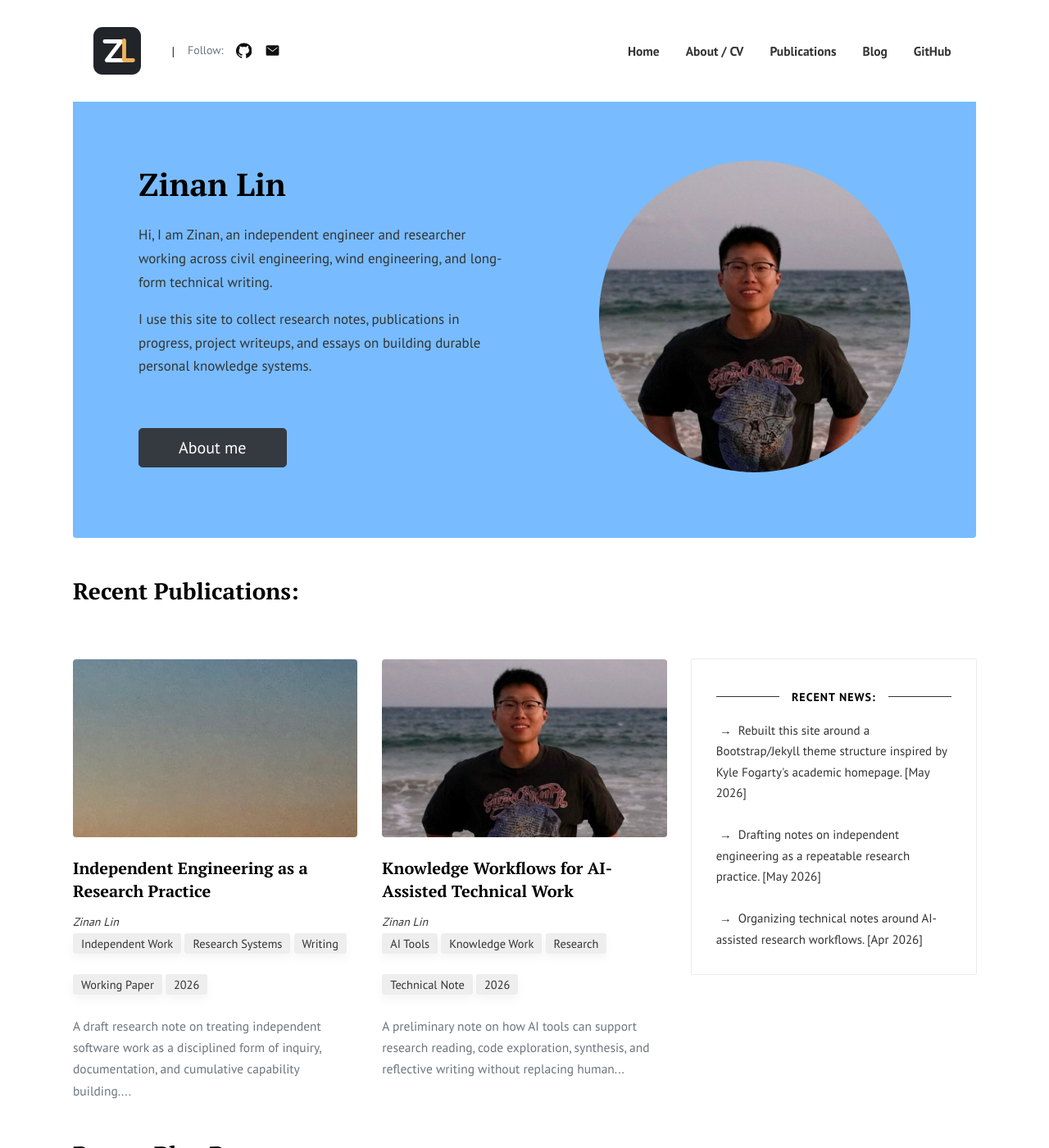
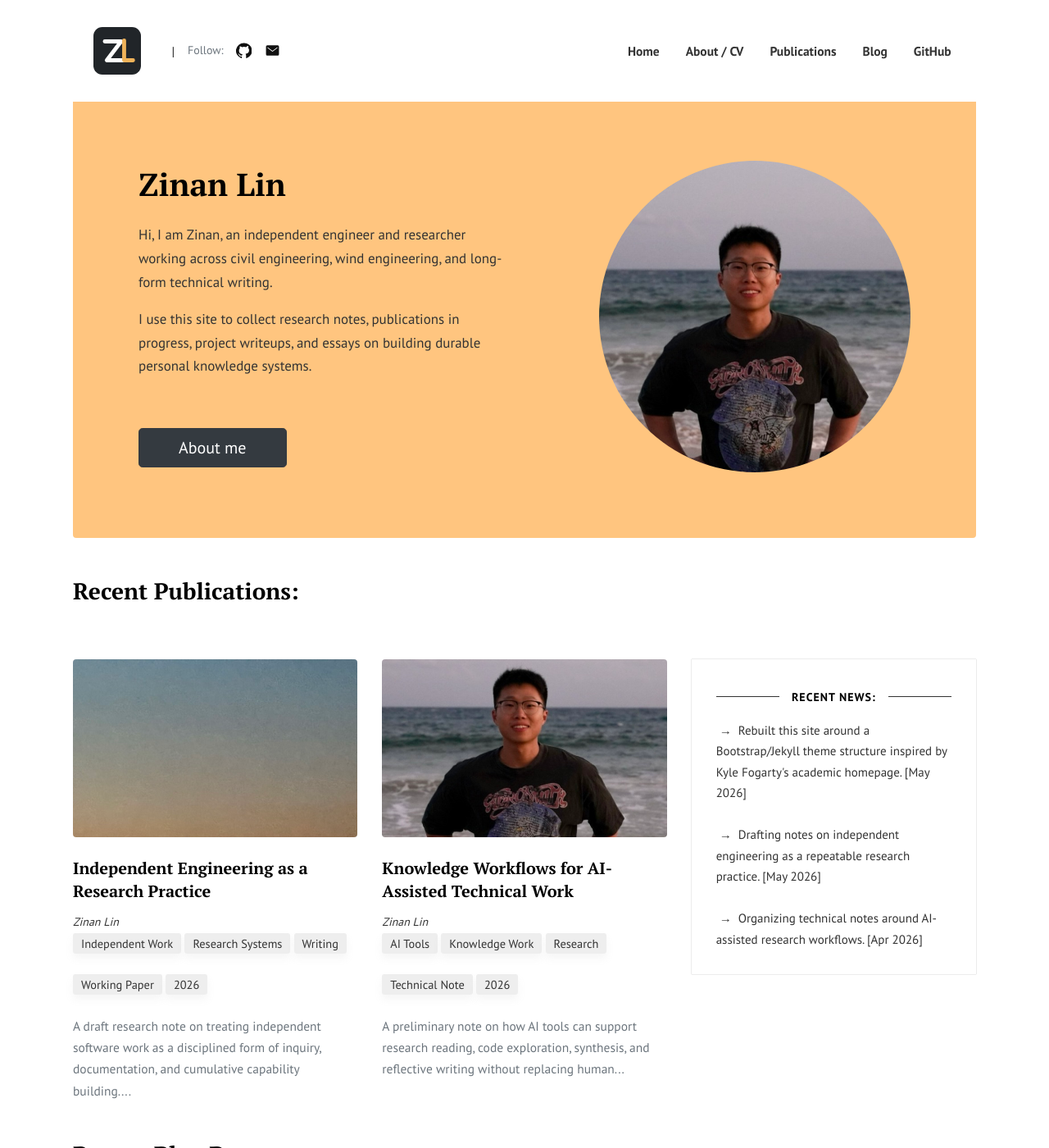
Before and after one commit to znecho9/znecho9.github.io, a Jekyll site: the page built from index.md, in a window 1280 px wide and 1400 px high. Shown: the whole window at 82% size. Built offline with Jekyll 4.4.1, drawn with Linux system fonts in a browser that asks for light colours.

Commit message:
Update custom.css

```diff
--- a/assets/css/custom.css
+++ b/assets/css/custom.css
@@ -18,7 +18,7 @@
 }
 
 .hero {
-  background: #1E90FF99;
+  background: #FF8C0080;
 }
 
 .hero p {
```
